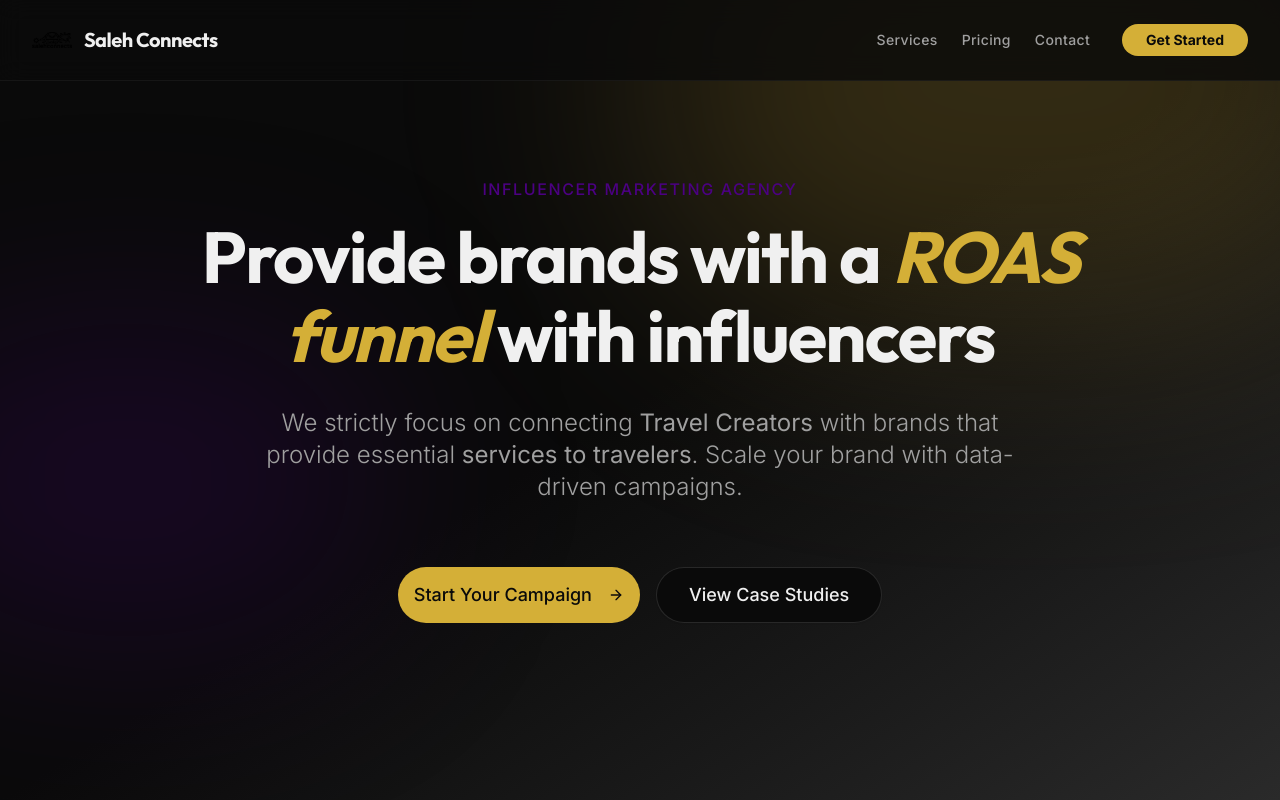
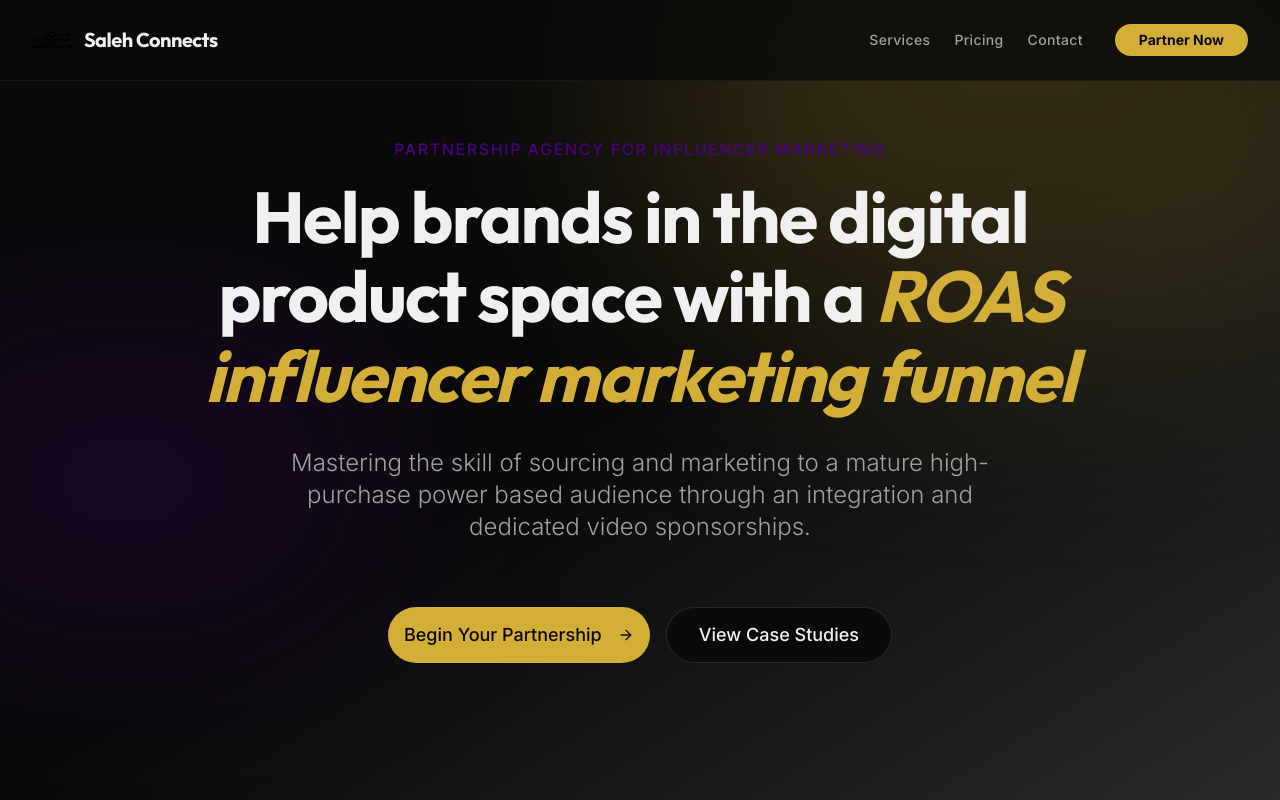
Before and after one commit to ll-O-ll/salehconnects, a Next.js app: page / in a window 1280 px wide. Shown: the top 800 px of the page. Built offline with nearby package versions, Linux system fonts and the light colour scheme.

Commit message:
Update copy: Partnership Agency messaging and fixes

```diff
--- a/components/ContactSection.tsx
+++ b/components/ContactSection.tsx
@@ -22,11 +22,11 @@ export function ContactSection() {
                         </div>
 
                         <div className="space-y-6 pt-8">
-                            <a href="mailto:Babuker@salehconnect.com" className="flex items-center gap-4 text-xl md:text-2xl hover:text-primary transition-colors group">
+                            <a href="mailto:babuker@salehconnects.com" className="flex items-center gap-4 text-xl md:text-2xl hover:text-primary transition-colors group">
                                 <span className="p-3 rounded-full bg-muted/50 group-hover:bg-primary/20 transition-colors">
                                     <Mail className="w-6 h-6" />
                                 </span>
-                                Babuker@salehconnect.com
+                                babuker@salehconnects.com
                             </a>
                             <a href="https://www.instagram.com/salehconnects/" target="_blank" rel="noopener noreferrer" className="flex items-center gap-4 text-xl md:text-2xl hover:text-primary transition-colors group">
                                 <span className="p-3 rounded-full bg-muted/50 group-hover:bg-primary/20 transition-colors">
--- a/components/HeroSection.tsx
+++ b/components/HeroSection.tsx
@@ -14,22 +14,21 @@ export function HeroSection() {
             <div className="relative z-10 max-w-5xl mx-auto text-center space-y-8">
                 <div className="space-y-4">
                     <p className="text-secondary font-medium tracking-widest uppercase text-sm md:text-base animate-in fade-in slide-in-from-bottom-4 duration-1000">
-                        Influencer Marketing Agency
+                        Partnership Agency for Influencer Marketing
                     </p>
                     <h1 className="text-3xl md:text-5xl lg:text-7xl font-heading font-bold tracking-tight text-foreground leading-[1.1] animate-in fade-in slide-in-from-bottom-8 duration-1000 delay-200">
-                        Provide brands with a <span className="text-primary italic">ROAS funnel</span> with influencers
+                        Help brands in the digital product space with a <span className="text-primary italic">ROAS influencer marketing funnel</span>
                     </h1>
                 </div>
 
                 <p className="text-base md:text-xl lg:text-2xl text-muted-foreground font-light max-w-3xl mx-auto animate-in fade-in slide-in-from-bottom-8 duration-1000 delay-300">
-                    We strictly focus on connecting <strong>Travel Creators</strong> with brands that provide essential <strong>services to travelers</strong>.
-                    Scale your brand with data-driven campaigns.
+                    Mastering the skill of sourcing and marketing to a mature high-purchase power based audience through an integration and dedicated video sponsorships.
                 </p>
 
                 <div className="flex flex-col sm:flex-row items-center justify-center gap-4 pt-8 animate-in fade-in slide-in-from-bottom-8 duration-1000 delay-500">
                     <Button asChild size="lg" className="h-14 px-8 text-lg font-medium bg-primary text-primary-foreground hover:bg-primary/90 rounded-full transition-all hover:scale-105">
                         <Link href="#contact">
-                            Start Your Campaign <ArrowRight className="ml-2 w-5 h-5" />
+                            Begin Your Partnership <ArrowRight className="ml-2 w-5 h-5" />
                         </Link>
                     </Button>
                     <Button asChild variant="outline" size="lg" className="h-14 px-8 text-lg font-medium border-muted-foreground/20 hover:bg-muted/50 rounded-full">
--- a/components/Navbar.tsx
+++ b/components/Navbar.tsx
@@ -50,7 +50,7 @@ export function Navbar() {
                             ))}
                         </div>
                         <Button asChild size="sm" className="rounded-full px-6 font-bold">
-                            <Link href="#contact">Get Started</Link>
+                            <Link href="#contact">Partner Now</Link>
                         </Button>
                     </div>
 
@@ -90,7 +90,7 @@ export function Navbar() {
                                             </Link>
                                         ))}
                                         <Button asChild className="w-full mt-4 rounded-full font-bold h-12 text-md">
-                                            <Link href="#contact" onClick={() => setIsOpen(false)}>Get Started</Link>
+                                            <Link href="#contact" onClick={() => setIsOpen(false)}>Partner Now</Link>
                                         </Button>
                                     </div>
                                 </div>
--- a/components/PricingSection.tsx
+++ b/components/PricingSection.tsx
@@ -66,7 +66,7 @@ export function PricingSection() {
                         </ul>
 
                         <Button asChild className="w-full h-12 text-lg font-bold rounded-xl bg-foreground text-background hover:bg-foreground/90 transition-all">
-                            <a href="#contact">Get a Quote</a>
+                            <a href="#contact">Partner Now</a>
                         </Button>
 
                         <p className="text-xs text-center text-muted-foreground mt-4">
--- a/components/TestimonialsSection.tsx
+++ b/components/TestimonialsSection.tsx
@@ -61,9 +61,6 @@ export function TestimonialsSection() {
         <section id="testimonials" className="py-32 bg-muted/30">
             <div className="container mx-auto px-6 md:px-12">
                 <div className="text-center max-w-3xl mx-auto mb-20 space-y-6">
-                    <h2 className="text-3xl md:text-5xl font-heading font-bold tracking-tight text-foreground">
-                        Travel Creator Specialists
-                    </h2>
                     <p className="text-muted-foreground text-lg">
                         We bridge the gap between <strong>Travel Influencers</strong> and brands that service the travel industry.
                     </p>
```
Also changed, not shown: 1 other file (tests, documents, lock files or other folders).
